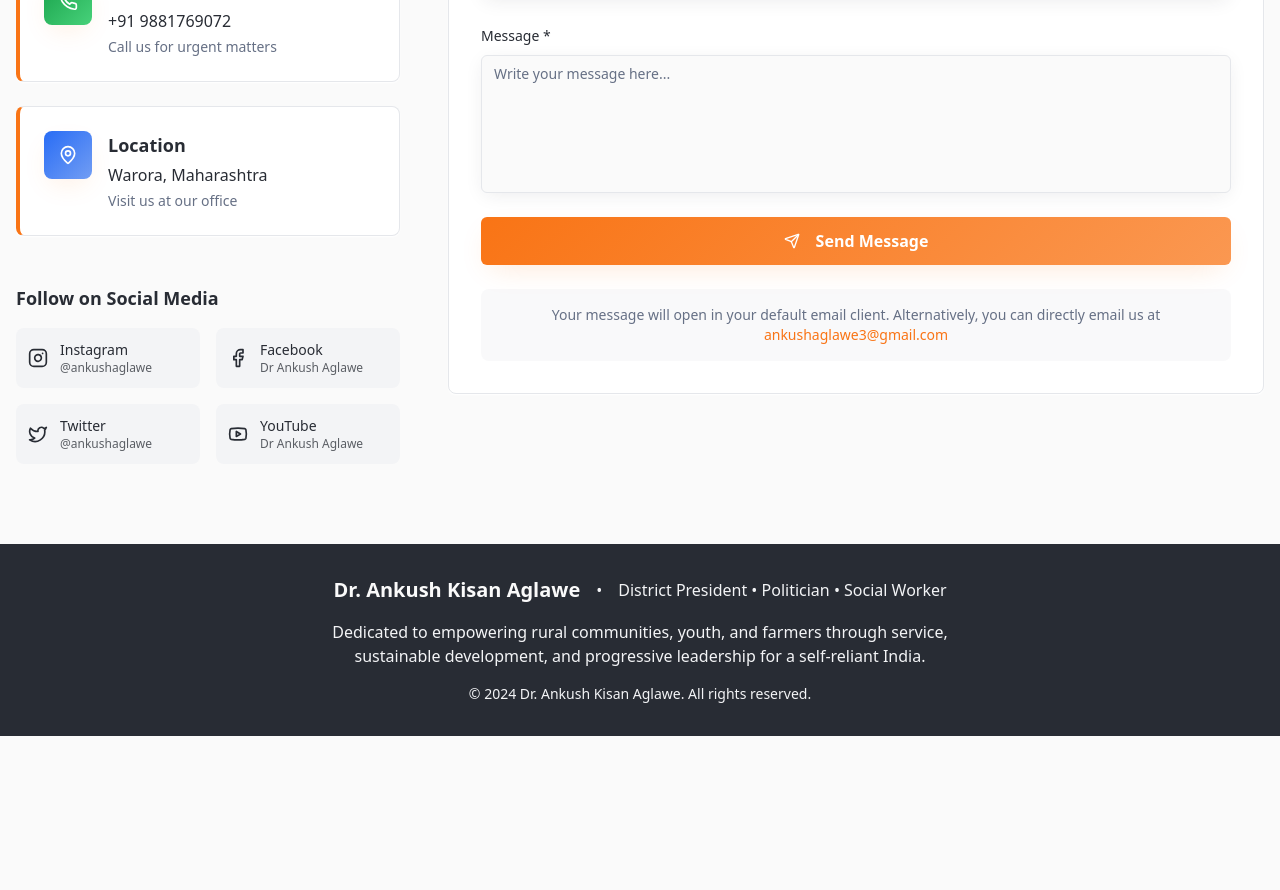
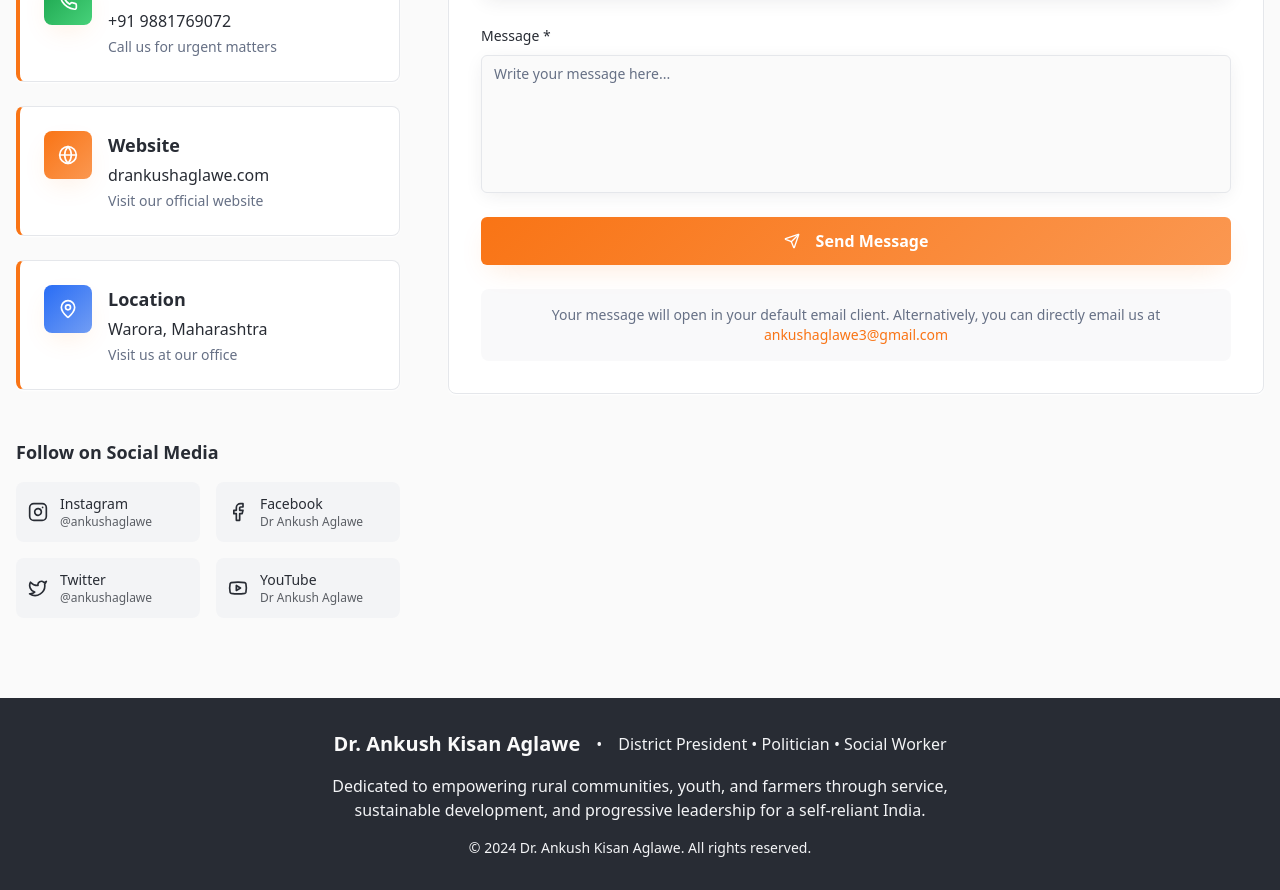
Before and after one commit to tejuaglawe2005/ankushaglawe-78, a React (Vite) app: page / in a window 1280 px wide. Shown: the part 10200-11090 px from the top of the page. Before the commit the page ends 10936 px from the top, so only its background shows below. Built offline with nearby package versions, Linux system fonts and the light colour scheme; the HTML template or start-up script is replaced by a standard one.

Commit message:
Update website address

```diff
--- a/src/components/ContactSection.tsx
+++ b/src/components/ContactSection.tsx
@@ -1,4 +1,4 @@
-import { Mail, Phone, MapPin, Facebook, Instagram, Twitter, Youtube, Send } from "lucide-react";
+import { Mail, Phone, MapPin, Globe, Facebook, Instagram, Twitter, Youtube, Send } from "lucide-react";
 import { Card } from "@/components/ui/card";
 import { Button } from "@/components/ui/button";
 import { Input } from "@/components/ui/input";
@@ -56,6 +56,14 @@ export default function ContactSection() {
       description: "Call us for urgent matters",
       href: "tel:+919881769072",
       gradient: "bg-gradient-service"
+    },
+    {
+      icon: Globe,
+      title: "Website",
+      info: "drankushaglawe.com",
+      description: "Visit our official website",
+      href: "https://drankushaglawe.com",
+      gradient: "bg-gradient-hero"
     },
     {
       icon: MapPin,
```
